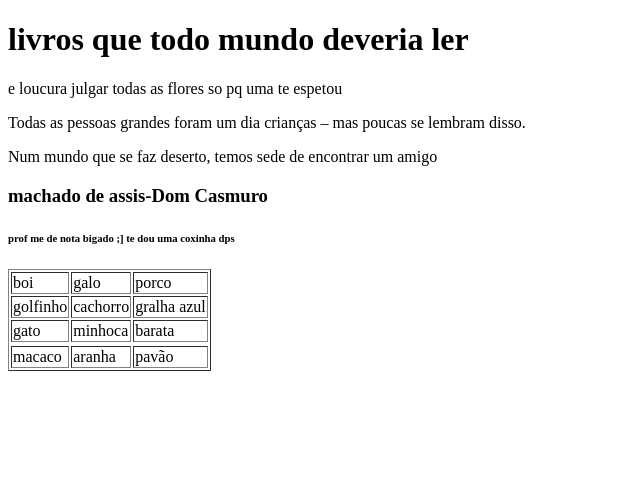
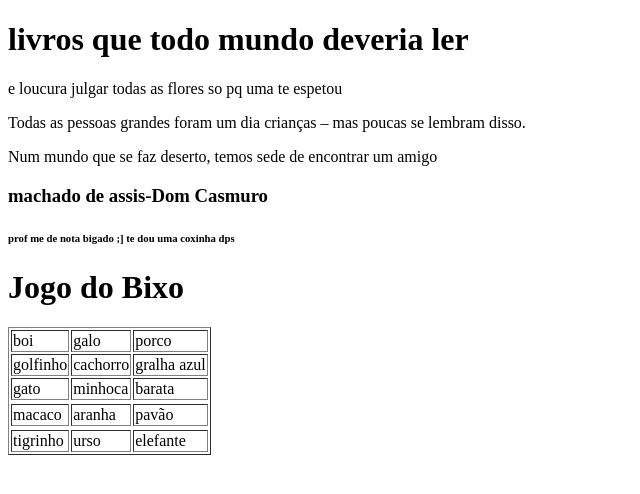
Before and after one commit to Rhamudex/rhamud, a plain HTML site: page index.html in a window 1280 px wide. Shown: the whole page, without its empty margins (0-640 px from the left). Drawn offline with Linux system fonts and the light colour scheme.

Commit message:
Add files via upload

```diff
--- a/index.html
+++ b/index.html
@@ -1,6 +1,7 @@
 <!DOCTYPE html>
 <html lang="pt-BR">
 <head>
+  <link rel="stylesheet" href="style.css">
     <meta charset="UTF-8">
     <meta http-equiv="X-UA-Compatible" content="IE=edge">
     <meta name="viewport" content="width=device-width, initial-scale=1.0">
@@ -12,6 +13,8 @@
     <p>Num mundo que se faz deserto, temos sede de encontrar um amigo</p>
 <h3>machado de assis-Dom Casmuro</h3>
 <h6>prof me de nota bigado ;] te dou uma coxinha dps</h6>
+
+<p><h1>Jogo do Bixo</h1></p>
 <table border=1>
   <tr>
 <td>boi</td>
@@ -30,11 +33,10 @@
 <td>macaco</td>
 <td>aranha</td>
 <td>pavão</td>
-
-
-
-
-
+<tr> </tr>
+<td>tigrinho</td>
+<td>urso</td>
+<td>elefante</td>
 
 
 
--- /dev/null
+++ b/style.css
@@ -0,0 +1 @@
+table{
```
